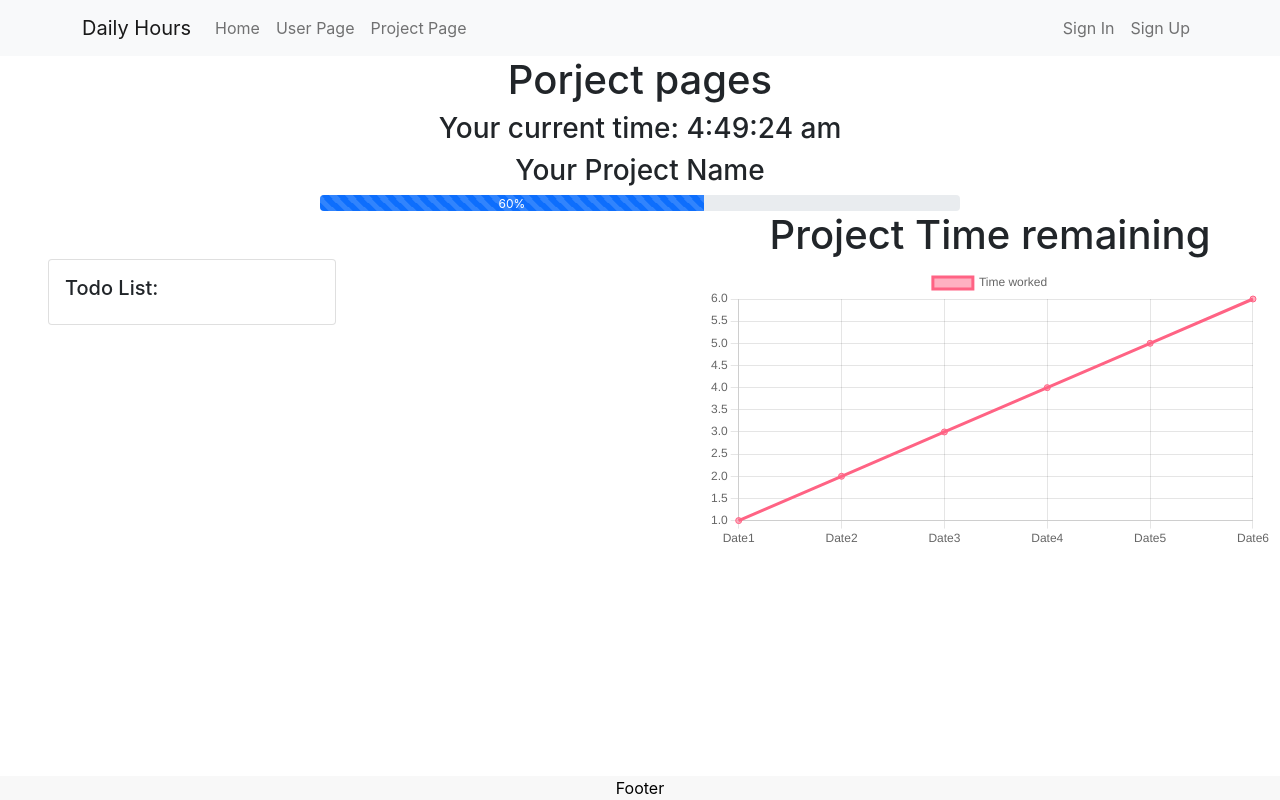
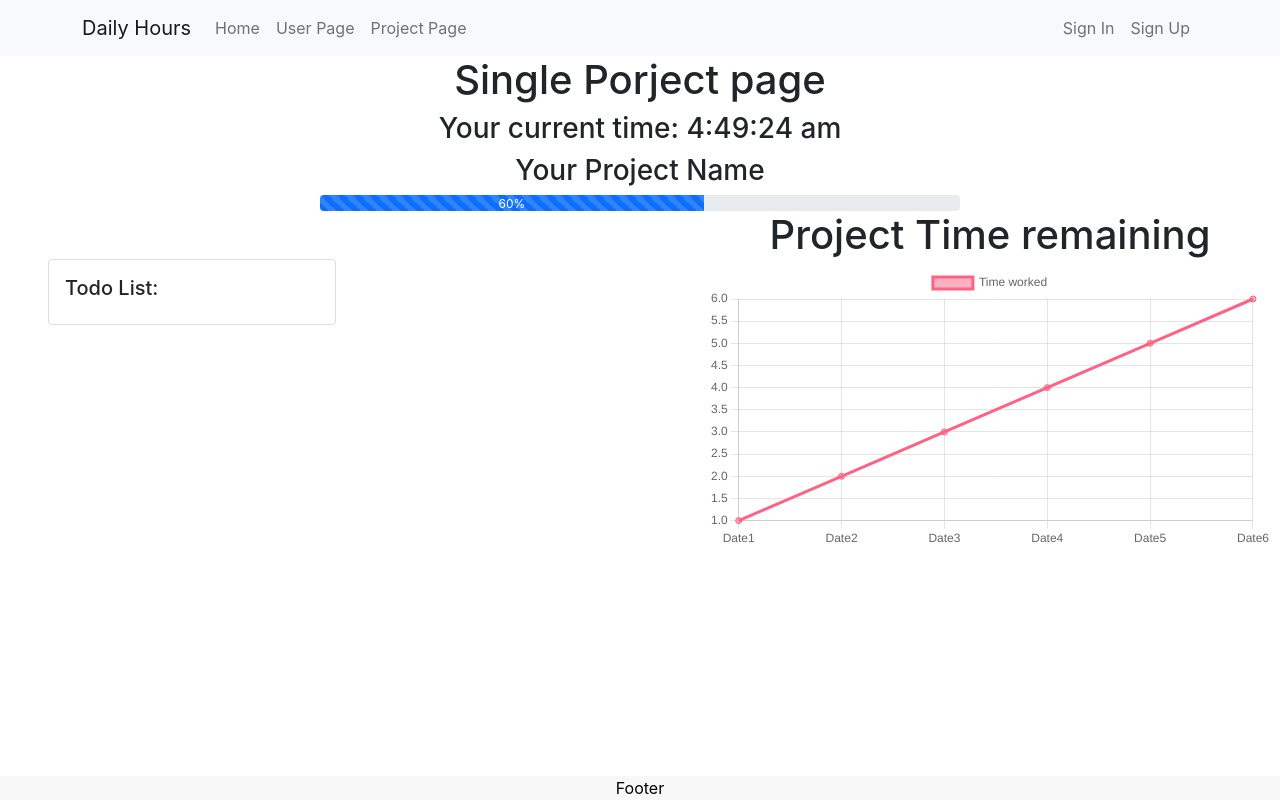
Before and after one commit to AndresF97/WorldSchedule, a React (Create React App) app: page /Project in a window 1280 px wide. Built offline with nearby package versions, Linux system fonts and the light colour scheme.

Commit message:
added some components

```diff
--- a/src/pages/projectsPage.js
+++ b/src/pages/projectsPage.js
@@ -35,7 +35,7 @@ class projectsPage extends Component{
     render(){
         return(
         <div>
-            <h1 className="text-center">Porject pages</h1>
+            <h1 className="text-center">Single Porject page</h1>
             <h3 className="text-center">Your current time: {this.state.currentTime}</h3>
             <h3 className="text-center">{this.state.projectName}</h3>
             <ProgressBar style={{width:'50%',display:'block',marginLeft:'auto',marginRight:'auto',textAlign:"center"}}animated now={this.state.currentProgress} label={`${this.state.currentProgress}%`} />
```
Also changed, not shown: src/components/signIn/index.js (+12 -0 lines), src/components/signUp/index.js (+12 -0 lines).
